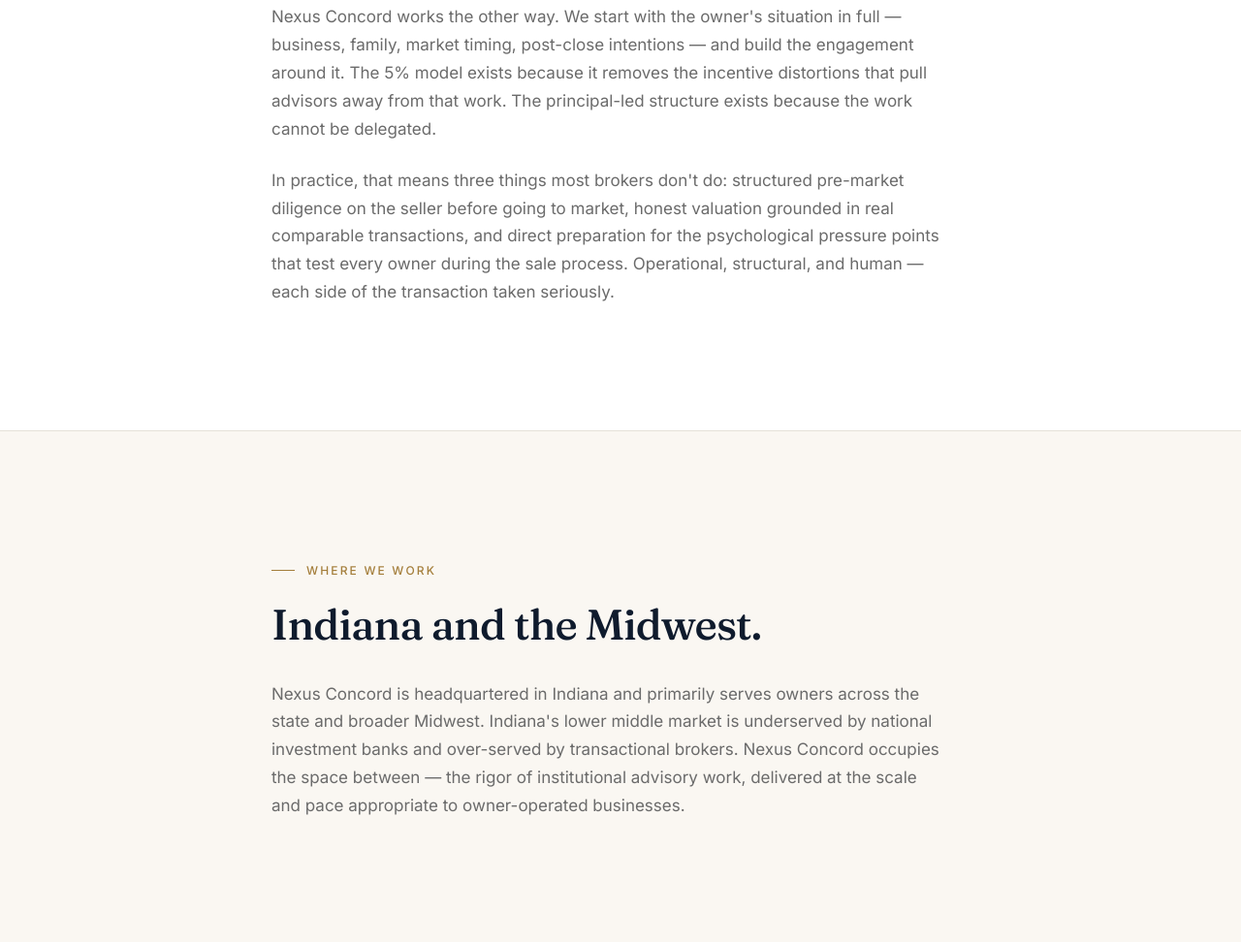
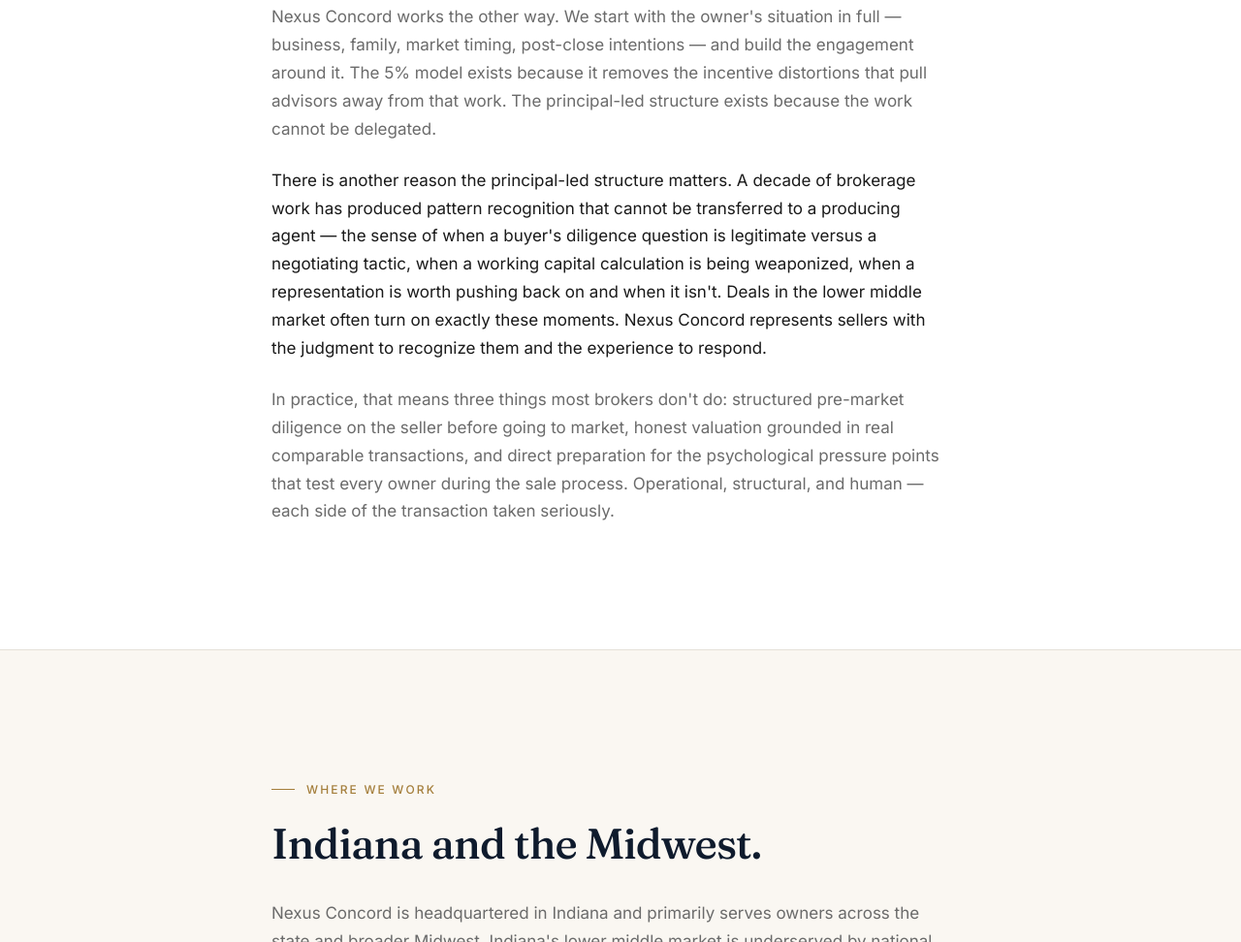
Before and after one commit to NexusConcord/nexus-concord, a plain HTML site: page about.html in a window 1280 px wide. Shown: the part 2665-3637 px from the top of the page at 97% size. Drawn offline with Linux system fonts and the light colour scheme.

Commit message:
Update about.html
Add experience-and-judgment paragraph to About page

```diff
--- a/about.html
+++ b/about.html
@@ -99,6 +99,7 @@
       <p style="font-size: 1.0625rem; line-height: 1.7; margin-bottom: 1.5rem; color: var(--text-muted);">A business sale is not a transaction in isolation. It is the convergence of financial, legal, operational, and deeply personal considerations — each of which deserves attention from someone capable of seeing the whole picture.</p>
       <p style="font-size: 1.0625rem; line-height: 1.7; margin-bottom: 1.5rem; color: var(--text-muted);">Modern advisory work too often defaults to narrow, mechanical thinking: spreadsheets without context, process without judgment, speed without strategy. That approach produces deals. It rarely produces outcomes that owners feel good about a year later.</p>
       <p style="font-size: 1.0625rem; line-height: 1.7; color: var(--text-muted); margin-bottom: 1.5rem;">Nexus Concord works the other way. We start with the owner's situation in full — business, family, market timing, post-close intentions — and build the engagement around it. The 5% model exists because it removes the incentive distortions that pull advisors away from that work. The principal-led structure exists because the work cannot be delegated.</p>
+      <p style="font-size: 1.0625rem; line-height: 1.7; margin-bottom: 1.5rem;">There is another reason the principal-led structure matters. A decade of brokerage work has produced pattern recognition that cannot be transferred to a producing agent — the sense of when a buyer's diligence question is legitimate versus a negotiating tactic, when a working capital calculation is being weaponized, when a representation is worth pushing back on and when it isn't. Deals in the lower middle market often turn on exactly these moments. Nexus Concord represents sellers with the judgment to recognize them and the experience to respond.</p>
 
       <p style="font-size: 1.0625rem; line-height: 1.7; color: var(--text-muted);">In practice, that means three things most brokers don't do: structured pre-market diligence on the seller before going to market, honest valuation grounded in real comparable transactions, and direct preparation for the psychological pressure points that test every owner during the sale process. Operational, structural, and human — each side of the transaction taken seriously.</p>
     </div>
```
